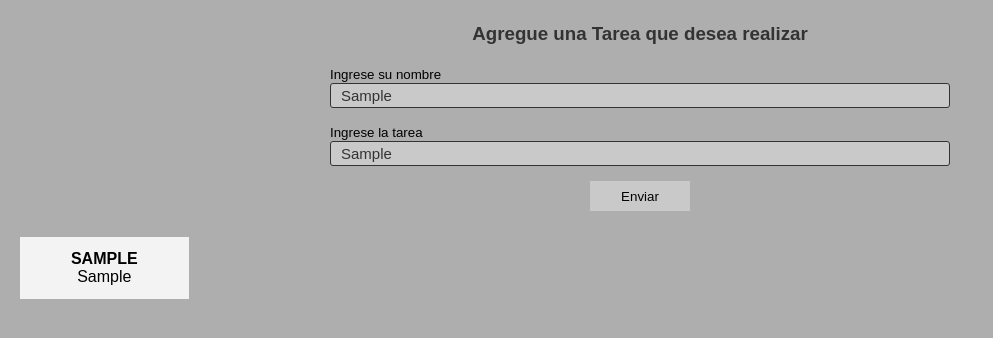
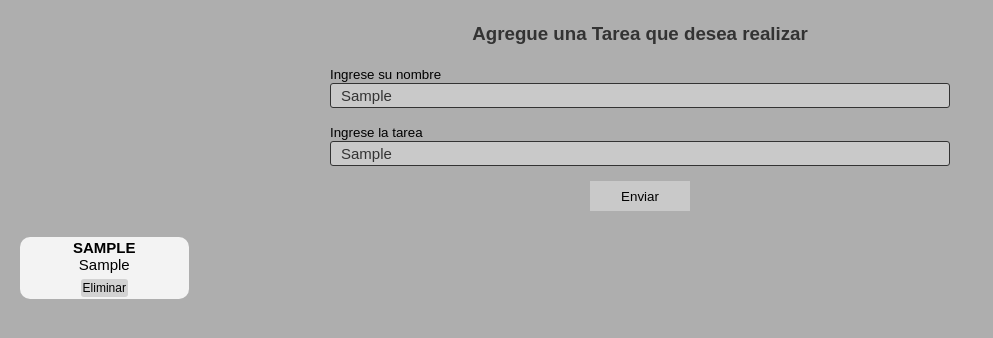
Before and after one commit to piero9922/Semana11-Reto2, a plain HTML site: page index.html in a window 1280 px wide. Both pictures are taken after typing "Sample", "Sample" into the empty fields and a click on the button "Enviar". Shown: the part 88-426 px from the top of the page, without its empty margins (0-993 px from the left). Drawn offline with Linux system fonts and the light colour scheme.

Commit message:
Reto2-Semana11

```diff
--- a/main.js
+++ b/main.js
@@ -1,4 +1,4 @@
-const form =document.getElementById('formulario')
+const form = document.getElementById('formulario')
 const input1 = document.getElementById('input1')
 const input2 = document.getElementById('input2')
 
@@ -9,7 +9,7 @@ form.addEventListener('submit', (event)=>{
     const contenedorTarea = document.createElement('div')
     contenedorTarea.classList.add('tarea')
 
-    console.log(contenedorTarea)
+    // console.log(contenedorTarea)
 
     const tarea = document.createElement('div')
     tarea.classList.add('title')
@@ -23,11 +23,21 @@ form.addEventListener('submit', (event)=>{
 
     tarea2.innerHTML = valor2;
 
+    const eliminar = document.createElement('button')
+    eliminar.classList.add('delete')
+    eliminar.textContent = 'Eliminar'
+    eliminar.addEventListener('click', ()=>{
+        pizarra.removeChild(contenedorTarea)
+    })
+    // console.log(eliminar)
 
     contenedorTarea.appendChild(tarea)
     contenedorTarea.appendChild(tarea2)
+    contenedorTarea.appendChild(eliminar)
+
 
     const pizarra = document.getElementById('pizarra')
     pizarra.appendChild(contenedorTarea)
 
+
 })
--- a/styles.css
+++ b/styles.css
@@ -86,9 +86,22 @@ input::-webkit-input-placeholder{
     justify-content: center;
     flex-direction: column;
     background-color: #f3f3f3;
+    border-radius: 10px;
+    font-size: 15px;
 }
 
 .tarea .title{
     text-transform: uppercase;
     font-weight: bold;
+    font-size: 15px;
 }
+
+.tarea .delete{
+    background-color: #0a0a0a24;
+    border: none;
+    padding: 2px;
+    border-radius: 3px;
+    cursor: pointer;
+    font-size: 12px;
+    margin-top: 6px;
+}
```
